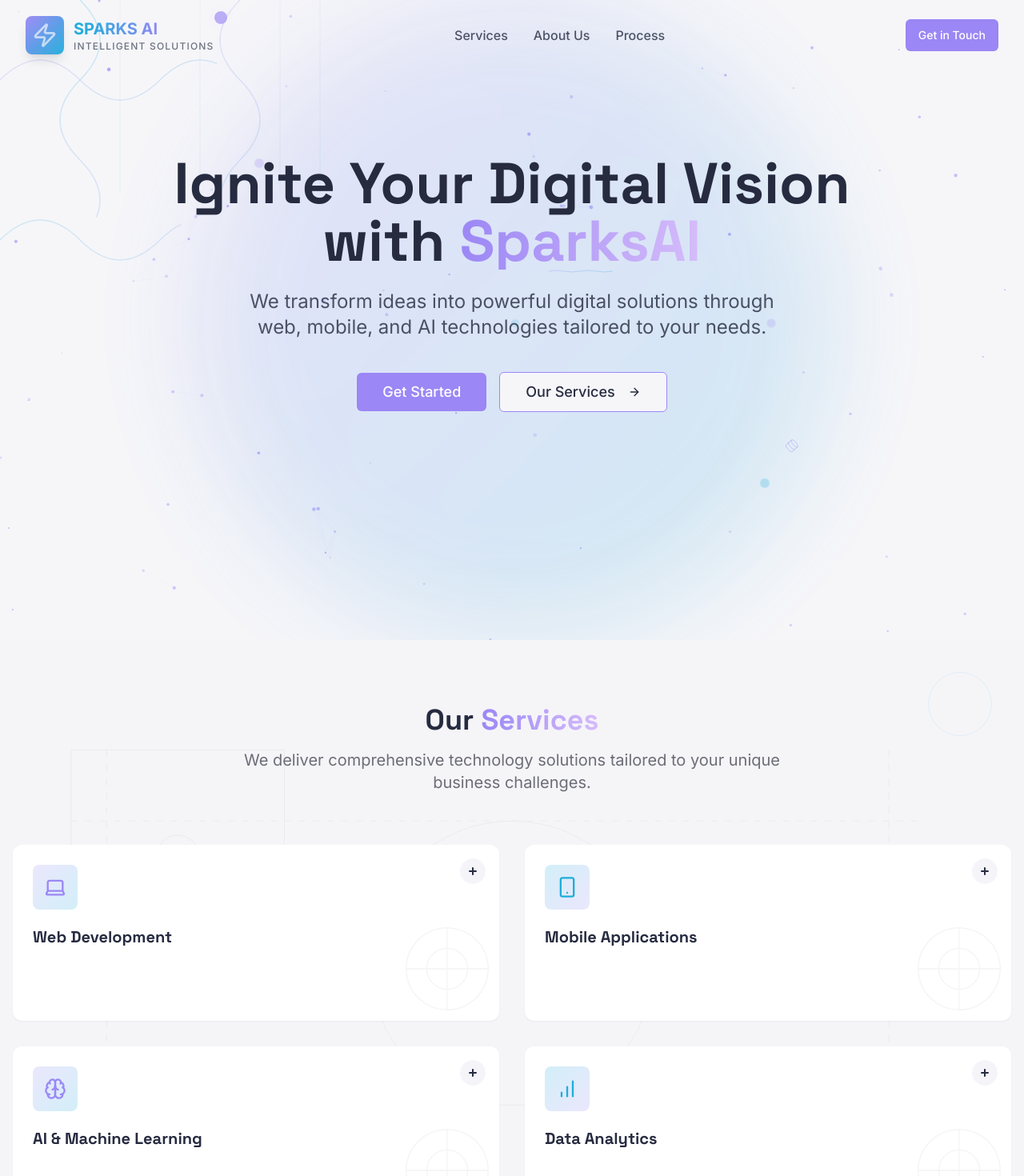
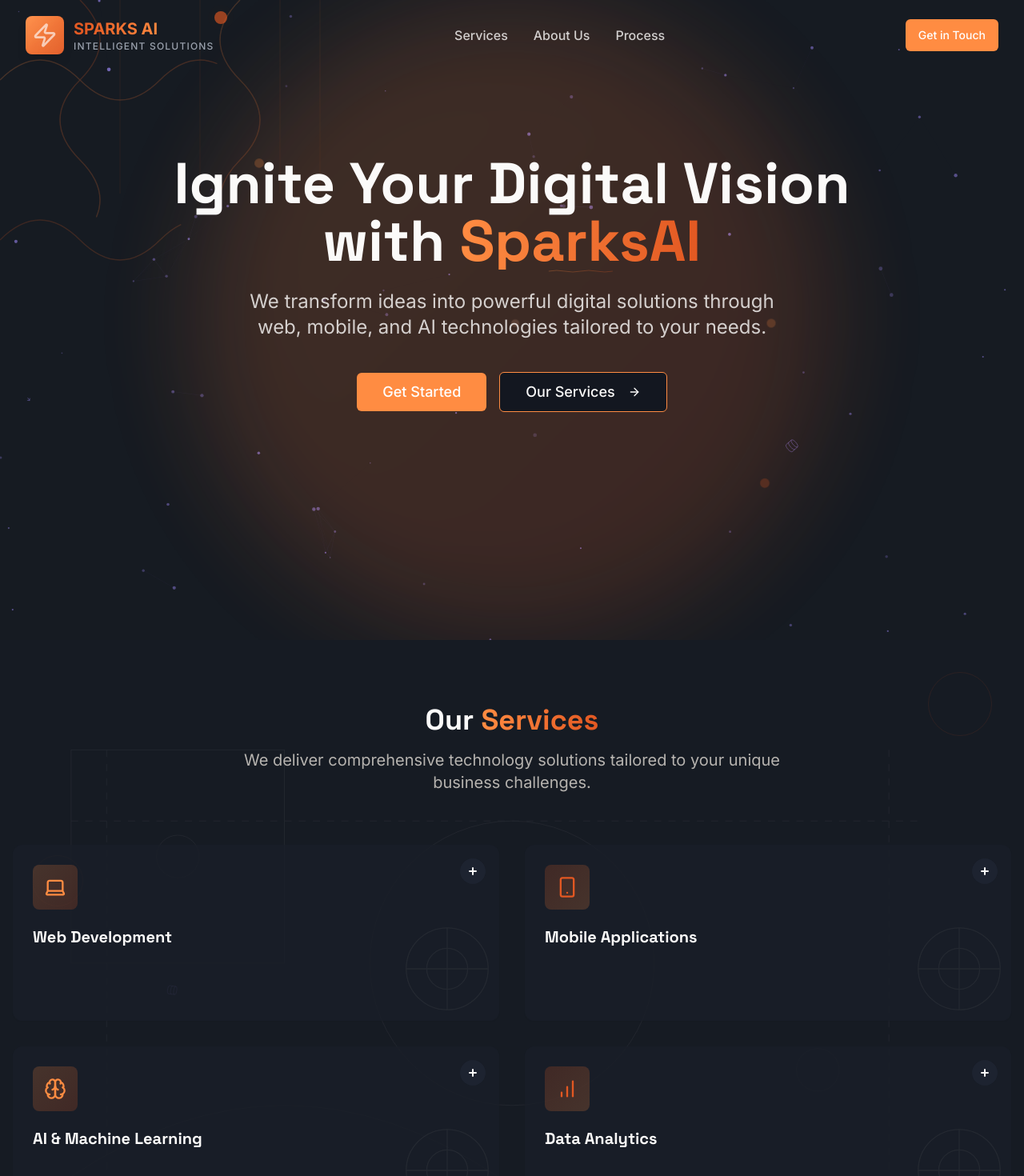
Before and after one commit to Rata-Codes/spark-forge-dynamics, a React (Vite) app: page / in a window 1280 px wide. Shown: the top 1470 px of the page at 80% size. Built offline with nearby package versions, Linux system fonts and the light colour scheme.

Commit message:
Refactor: Implement orange theme for dark mode
Modified color palette to an orange theme, optimized for dark mode, and adjusted component styles to reflect the new theme, enhancing the visual representation of "spark" and "fire."

```diff
--- a/src/components/HeroSection.tsx
+++ b/src/components/HeroSection.tsx
@@ -16,8 +16,8 @@ const HeroSection: React.FC = () => {
                   <path d="M 0 10 Q 50 0 100 10 Q 150 20 200 10 Q 250 0 300 10 Q 350 20 400 10" stroke="url(#sparkline)" strokeWidth="2" fill="none" />
                   <defs>
                     <linearGradient id="sparkline" x1="0%" y1="0%" x2="100%" y2="0%">
-                      <stop offset="0%" stopColor="#9b87f5" />
-                      <stop offset="100%" stopColor="#1EAEDB" />
+                      <stop offset="0%" stopColor="#FF8C42" />
+                      <stop offset="100%" stopColor="#E25822" />
                     </linearGradient>
                   </defs>
                 </svg>
@@ -34,7 +34,7 @@ const HeroSection: React.FC = () => {
           <div className="flex flex-col sm:flex-row justify-center items-center gap-4 animate-fade-in [animation-delay:0.6s] opacity-0">
             <Button size="lg" className="group bg-spark-purple hover:bg-spark-purple/90 text-white px-8 py-6 text-lg relative overflow-hidden">
               <span className="relative z-10">Get Started</span>
-              <span className="absolute inset-0 w-0 bg-gradient-to-r from-spark-purple to-spark-blue group-hover:w-full transition-all duration-500"></span>
+              <span className="absolute inset-0 w-0 bg-gradient-to-r from-spark-purple to-spark-ember group-hover:w-full transition-all duration-500"></span>
             </Button>
             <Button variant="outline" size="lg" className="group border-spark-purple text-foreground hover:bg-spark-purple/10 px-8 py-6 text-lg">
               Our Services
@@ -53,8 +53,8 @@ const HeroSection: React.FC = () => {
               <span className="mt-2 text-sm font-medium">Web Dev</span>
             </div>
             <div className="flex flex-col items-center animate-float [animation-delay:0.3s] group perspective-500">
-              <div className="p-4 bg-gradient-to-br from-card/80 to-card/40 rounded-full shadow-lg backdrop-blur-sm transform transition-all duration-300 group-hover:rotate-y-12 group-hover:shadow-spark-blue/20">
-                <Smartphone className="h-8 w-8 text-spark-blue transform transition-all duration-300 group-hover:scale-110" />
+              <div className="p-4 bg-gradient-to-br from-card/80 to-card/40 rounded-full shadow-lg backdrop-blur-sm transform transition-all duration-300 group-hover:rotate-y-12 group-hover:shadow-spark-ember/20">
+                <Smartphone className="h-8 w-8 text-spark-ember transform transition-all duration-300 group-hover:scale-110" />
               </div>
               <span className="mt-2 text-sm font-medium">Mobile Apps</span>
             </div>
@@ -65,8 +65,8 @@ const HeroSection: React.FC = () => {
               <span className="mt-2 text-sm font-medium">AI Solutions</span>
             </div>
             <div className="flex flex-col items-center animate-float [animation-delay:0.9s] group perspective-500">
-              <div className="p-4 bg-gradient-to-br from-card/80 to-card/40 rounded-full shadow-lg backdrop-blur-sm transform transition-all duration-300 group-hover:rotate-y-12 group-hover:shadow-spark-blue/20">
-                <Laptop className="h-8 w-8 text-spark-blue transform transition-all duration-300 group-hover:scale-110" />
+              <div className="p-4 bg-gradient-to-br from-card/80 to-card/40 rounded-full shadow-lg backdrop-blur-sm transform transition-all duration-300 group-hover:rotate-y-12 group-hover:shadow-spark-ember/20">
+                <Laptop className="h-8 w-8 text-spark-ember transform transition-all duration-300 group-hover:scale-110" />
               </div>
               <span className="mt-2 text-sm font-medium">UI/UX</span>
             </div>
@@ -75,7 +75,7 @@ const HeroSection: React.FC = () => {
       </div>
 
       {/* Background elements */}
-      <div className="absolute top-1/2 left-1/2 w-[800px] h-[800px] -translate-x-1/2 -translate-y-1/2 rounded-full blur-3xl bg-gradient-to-br from-spark-purple/20 to-spark-blue/20 animate-pulse-slow"></div>
+      <div className="absolute top-1/2 left-1/2 w-[800px] h-[800px] -translate-x-1/2 -translate-y-1/2 rounded-full blur-3xl bg-gradient-to-br from-spark-purple/20 to-spark-ember/20 animate-pulse-slow"></div>
 
       {/* Circuit animation background */}
       <div className="absolute inset-0 overflow-hidden z-0 opacity-30">
@@ -121,34 +121,34 @@ const HeroSection: React.FC = () => {
           />
           <defs>
             <linearGradient id="circuit1" x1="0%" y1="0%" x2="100%" y2="0%">
-              <stop offset="0%" stopColor="#9b87f5" />
-              <stop offset="100%" stopColor="#1EAEDB" />
+              <stop offset="0%" stopColor="#FF8C42" />
+              <stop offset="100%" stopColor="#E25822" />
             </linearGradient>
             <linearGradient id="circuit2" x1="0%" y1="0%" x2="0%" y2="100%">
-              <stop offset="0%" stopColor="#1EAEDB" />
-              <stop offset="100%" stopColor="#9b87f5" />
+              <stop offset="0%" stopColor="#E25822" />
+              <stop offset="100%" stopColor="#FF8C42" />
             </linearGradient>
             <linearGradient id="circuit3" x1="0%" y1="0%" x2="0%" y2="100%">
-              <stop offset="0%" stopColor="#9b87f5" />
-              <stop offset="100%" stopColor="#1EAEDB" />
+              <stop offset="0%" stopColor="#FF8C42" />
+              <stop offset="100%" stopColor="#E25822" />
             </linearGradient>
             <linearGradient id="circuit4" x1="0%" y1="0%" x2="100%" y2="0%">
-              <stop offset="0%" stopColor="#1EAEDB" />
-              <stop offset="100%" stopColor="#9b87f5" />
+              <stop offset="0%" stopColor="#E25822" />
+              <stop offset="100%" stopColor="#FF8C42" />
             </linearGradient>
             <linearGradient id="circuit5" x1="0%" y1="0%" x2="0%" y2="100%">
-              <stop offset="0%" stopColor="#9b87f5" />
-              <stop offset="50%" stopColor="#1EAEDB" />
-              <stop offset="100%" stopColor="#9b87f5" />
+              <stop offset="0%" stopColor="#FF8C42" />
+              <stop offset="50%" stopColor="#E25822" />
+              <stop offset="100%" stopColor="#FF8C42" />
             </linearGradient>
           </defs>
         </svg>
 
         {/* Circuit nodes */}
         <div className="absolute top-1/4 left-1/4 w-2 h-2 rounded-full bg-spark-purple/80 shadow-lg shadow-spark-purple/30 circuit-node"></div>
-        <div className="absolute top-3/4 right-1/4 w-2 h-2 rounded-full bg-spark-blue/80 shadow-lg shadow-spark-blue/30 circuit-node" style={{ animationDelay: '0.3s' }}></div>
+        <div className="absolute top-3/4 right-1/4 w-2 h-2 rounded-full bg-spark-ember/80 shadow-lg shadow-spark-ember/30 circuit-node" style={{ animationDelay: '0.3s' }}></div>
         <div className="absolute top-2/4 left-3/4 w-2 h-2 rounded-full bg-spark-purple/80 shadow-lg shadow-spark-purple/30 circuit-node" style={{ animationDelay: '0.6s' }}></div>
-        <div className="absolute top-1/2 left-1/2 w-2 h-2 rounded-full bg-spark-blue/80 shadow-lg shadow-spark-blue/30 circuit-node" style={{ animationDelay: '0.9s' }}></div>
+        <div className="absolute top-1/2 left-1/2 w-2 h-2 rounded-full bg-spark-glow/80 shadow-lg shadow-spark-ember/30 circuit-node" style={{ animationDelay: '0.9s' }}></div>
       </div>
 
       {/* Code-like decoration */}
--- a/src/components/InteractiveServiceCard.tsx
+++ b/src/components/InteractiveServiceCard.tsx
@@ -17,7 +17,7 @@ const InteractiveServiceCard: React.FC<InteractiveServiceCardProps> = ({
   title,
   description,
   features,
-  iconBg = "from-spark-purple/20 to-spark-blue/20",
+  iconBg = "from-spark-purple/20 to-spark-ember/20",
   index
 }) => {
   const [isExpanded, setIsExpanded] = useState(false);
@@ -30,8 +30,8 @@ const InteractiveServiceCard: React.FC<InteractiveServiceCardProps> = ({
     <div
       className={cn(
         "relative rounded-xl transition-all duration-500 ease-in-out overflow-hidden",
-        "bg-white dark:bg-spark-dark/80 shadow-sm hover:shadow-lg",
-        "border border-transparent hover:border-spark-purple/20",
+        "bg-card/80 shadow-sm hover:shadow-lg",
+        "border border-transparent hover:border-spark-purple/30",
         isExpanded ? "h-[340px]" : "h-[220px]",
         "animate-fade-in opacity-0"
       )}
@@ -70,7 +70,7 @@ const InteractiveServiceCard: React.FC<InteractiveServiceCardProps> = ({
           <ul className="text-sm text-muted-foreground space-y-1">
             {features.map((feature, idx) => (
               <li key={idx} className="flex items-center">
-                <span className="mr-2 text-spark-purple">•</span>
+                <span className="mr-2 text-spark-ember">•</span>
                 {feature}
               </li>
             ))}
--- a/src/components/Navbar.tsx
+++ b/src/components/Navbar.tsx
@@ -27,29 +27,29 @@ const Navbar: React.FC = () => {
     <header
       className={`fixed top-0 left-0 w-full z-50 transition-all duration-300 ${
         scrolled
-          ? 'bg-white/90 dark:bg-spark-dark/90 shadow-md backdrop-blur-sm py-3'
+          ? 'bg-spark-coal/90 shadow-md backdrop-blur-sm py-3'
           : 'bg-transparent py-5'
       }`}
     >
       <div className="container flex justify-between items-center">
         <a href="/" className="z-10 flex items-center group">
-          <div className="relative h-12 w-12 overflow-hidden rounded-lg bg-gradient-to-br from-spark-purple to-spark-blue p-2 shadow-lg transition-all duration-300 group-hover:shadow-spark-purple/50">
+          <div className="relative h-12 w-12 overflow-hidden rounded-lg bg-gradient-to-br from-spark-purple to-spark-ember p-2 shadow-lg transition-all duration-300 group-hover:shadow-spark-purple/50">
             <Zap className="h-full w-full text-white animate-pulse" />
-            <div className="absolute inset-0 bg-gradient-to-r from-spark-purple/20 to-spark-blue/20 opacity-0 group-hover:opacity-100 transition-opacity duration-500"></div>
+            <div className="absolute inset-0 bg-gradient-to-r from-spark-purple/20 to-spark-ember/20 opacity-0 group-hover:opacity-100 transition-opacity duration-500"></div>
             <div className="absolute -top-10 -left-10 w-16 h-16 bg-white/10 rounded-full blur-xl animate-spin-slow"></div>
             <div className="absolute -bottom-6 -right-6 w-12 h-12 bg-white/10 rounded-full blur-xl animate-spin-slow animation-delay-700"></div>
           </div>
           <div className="ml-3 relative">
             <div className="font-bold text-xl relative">
-              <span className="bg-gradient-to-r from-spark-purple via-spark-blue to-spark-purple bg-[length:200%_100%] bg-clip-text text-transparent animate-gradient">SPARKS AI</span>
+              <span className="bg-gradient-to-r from-spark-purple via-spark-ember to-spark-purple bg-[length:200%_100%] bg-clip-text text-transparent animate-gradient">SPARKS AI</span>
               <div className="absolute -top-2 -right-4 w-4 h-4">
                 <div className="w-full h-full relative">
-                  <span className="absolute inset-0 block w-full h-full bg-spark-purple/80 rounded-full animate-ping"></span>
-                  <span className="absolute inset-0 block w-full h-full bg-spark-purple rounded-full animate-pulse"></span>
+                  <span className="absolute inset-0 block w-full h-full bg-spark-ember/80 rounded-full animate-ping"></span>
+                  <span className="absolute inset-0 block w-full h-full bg-spark-ember rounded-full animate-pulse"></span>
                 </div>
               </div>
             </div>
-            <div className="text-xs font-medium text-gray-500 dark:text-gray-400 tracking-widest">INTELLIGENT SOLUTIONS</div>
+            <div className="text-xs font-medium text-gray-400 tracking-widest">INTELLIGENT SOLUTIONS</div>
           </div>
         </a>
 
@@ -60,7 +60,7 @@ const Navbar: React.FC = () => {
         </nav>
 
         <div className="hidden md:block">
-          <Button className="bg-spark-purple hover:bg-spark-purple/90 text-white">Get in Touch</Button>
+          <Button className="bg-spark-purple hover:bg-spark-ember text-white transition-colors duration-300">Get in Touch</Button>
         </div>
 
         <button
@@ -72,7 +72,7 @@ const Navbar: React.FC = () => {
 
         {/* Mobile menu */}
         {mobileMenuOpen && (
-          <div className="fixed inset-0 bg-white dark:bg-spark-dark z-[5] flex flex-col items-center justify-center">
+          <div className="fixed inset-0 bg-spark-coal z-[5] flex flex-col items-center justify-center">
             <nav className="flex flex-col items-center space-y-8">
               <a
                 href="#services"
@@ -96,7 +96,7 @@ const Navbar: React.FC = () => {
                 Process
               </a>
               <Button
-                className="bg-spark-purple hover:bg-spark-purple/90 text-white mt-6"
+                className="bg-spark-purple hover:bg-spark-ember text-white mt-6"
                 onClick={() => setMobileMenuOpen(false)}
               >
                 Get in Touch
--- a/src/components/ServicesSection.tsx
+++ b/src/components/ServicesSection.tsx
@@ -15,10 +15,10 @@ const ServicesSection: React.FC = () => {
         'React & Next.js development',
         'API integration'
       ],
-      iconBg: "from-spark-purple/20 to-spark-blue/20"
+      iconBg: "from-spark-purple/20 to-spark-ember/20"
     },
     {
-      icon: <Smartphone className="h-7 w-7 text-spark-blue" />,
+      icon: <Smartphone className="h-7 w-7 text-spark-ember" />,
       title: 'Mobile Applications',
       description: 'Native and cross-platform mobile apps that provide seamless experiences across iOS and Android devices.',
       features: [
@@ -27,7 +27,7 @@ const ServicesSection: React.FC = () => {
         'Mobile UI/UX design',
         'App store submission'
       ],
-      iconBg: "from-spark-blue/20 to-spark-purple/20"
+      iconBg: "from-spark-ember/20 to-spark-purple/20"
     },
     {
       icon: <Brain className="h-7 w-7 text-spark-purple" />,
@@ -39,10 +39,10 @@ const ServicesSection: React.FC = () => {
         'Predictive analytics',
         'Custom AI models'
       ],
-      iconBg: "from-spark-purple/20 to-spark-blue/20"
+      iconBg: "from-spark-purple/20 to-spark-ember/20"
     },
     {
-      icon: <BarChart className="h-7 w-7 text-spark-blue" />,
+      icon: <BarChart className="h-7 w-7 text-spark-ember" />,
       title: 'Data Analytics',
       description: 'Powerful data visualization and analytics tools that help you make informed business decisions.',
       features: [
@@ -51,12 +51,12 @@ const ServicesSection: React.FC = () => {
         'Data visualization',
         'Performance reporting'
       ],
-      iconBg: "from-spark-blue/20 to-spark-purple/20"
+      iconBg: "from-spark-ember/20 to-spark-purple/20"
     }
   ];
 
   return (
-    <section id="services" className="py-20 bg-secondary/50 relative overflow-hidden">
+    <section id="services" className="py-20 bg-secondary/10 relative overflow-hidden">
       {/* Tech-themed background elements */}
       <div className="absolute inset-0 opacity-5 pointer-events-none">
         <svg className="w-full h-full" xmlns="http://www.w3.org/2000/svg" viewBox="0 0 1440 800">
@@ -96,7 +96,7 @@ const ServicesSection: React.FC = () => {
 
       {/* Floating tech elements */}
       <div className="absolute -bottom-16 -left-16 w-32 h-32 border border-spark-purple/10 rounded-full"></div>
-      <div className="absolute top-10 right-10 w-20 h-20 border border-spark-blue/10 rounded-full"></div>
+      <div className="absolute top-10 right-10 w-20 h-20 border border-spark-ember/10 rounded-full"></div>
       <div className="absolute top-1/3 left-10 w-16 h-16 border border-spark-purple/10 rounded-full"></div>
     </section>
   );
--- a/src/index.css
+++ b/src/index.css
@@ -1,4 +1,3 @@
-
 @tailwind base;
 @tailwind components;
 @tailwind utilities;
@@ -7,83 +6,44 @@
 
 @layer base {
   :root {
-    --background: 240 20% 97%;
-    --foreground: 230 25% 20%;
+    --background: 220 25% 10%;
+    --foreground: 30 25% 98%;
 
-    --card: 0 0% 100%;
-    --card-foreground: 230 25% 20%;
+    --card: 220 25% 13%;
+    --card-foreground: 30 25% 98%;
 
-    --popover: 0 0% 100%;
-    --popover-foreground: 230 25% 20%;
+    --popover: 220 25% 13%;
+    --popover-foreground: 30 25% 98%;
 
-    --primary: 255 70% 75%;
-    --primary-foreground: 255 10% 98%;
+    --primary: 20 90% 60%;
+    --primary-foreground: 30 10% 98%;
 
-    --secondary: 240 20% 96%;
-    --secondary-foreground: 230 25% 20%;
+    --secondary: 220 25% 16%;
+    --secondary-foreground: 30 25% 98%;
 
-    --muted: 240 15% 90%;
-    --muted-foreground: 240 5% 45%;
+    --muted: 220 25% 18%;
+    --muted-foreground: 30 5% 70%;
 
-    --accent: 261 75% 75%;
-    --accent-foreground: 255 10% 98%;
+    --accent: 25 90% 60%;
+    --accent-foreground: 30 10% 98%;
 
     --destructive: 0 84.2% 60.2%;
     --destructive-foreground: 210 40% 98%;
 
-    --border: 214.3 31.8% 91.4%;
-    --input: 214.3 31.8% 91.4%;
-    --ring: 222.2 84% 40%;
+    --border: 220 25% 16%;
+    --input: 220 25% 16%;
+    --ring: 25 70% 65%;
 
     --radius: 0.5rem;
 
-    --sidebar-background: 0 0% 98%;
-    --sidebar-foreground: 240 5.3% 26.1%;
-    --sidebar-primary: 240 5.9% 10%;
-    --sidebar-primary-foreground: 0 0% 98%;
-    --sidebar-accent: 240 4.8% 95.9%;
-    --sidebar-accent-foreground: 240 5.9% 10%;
-    --sidebar-border: 220 13% 91%;
-    --sidebar-ring: 217.2 91.2% 59.8%;
-  }
-
-  .dark {
-    --background: 230 25% 12%;
-    --foreground: 210 40% 98%;
-
-    --card: 230 25% 15%;
-    --card-foreground: 210 40% 98%;
-
-    --popover: 230 25% 15%;
-    --popover-foreground: 210 40% 98%;
-
-    --primary: 255 70% 75%;
-    --primary-foreground: 255 10% 98%;
-
-    --secondary: 230 25% 18%;
-    --secondary-foreground: 210 40% 98%;
-
-    --muted: 230 25% 20%;
-    --muted-foreground: 240 5% 65%;
-
-    --accent: 261 75% 75%;
-    --accent-foreground: 255 10% 98%;
-
-    --destructive: 0 62.8% 30.6%;
-    --destructive-foreground: 210 40% 98%;
-
-    --border: 230 25% 18%;
-    --input: 230 25% 18%;
-    --ring: 255 70% 75%;
-
-    --sidebar-background: 240 5.9% 10%;
-    --sidebar-foreground: 240 4.8% 95.9%;
-    --sidebar-primary: 224.3 76.3% 48%;
+    --sidebar-background: 220 25% 10%;
+    --sidebar-foreground: 30 4.8% 95.9%;
+    --sidebar-primary: 25 90% 65%;
     --sidebar-primary-foreground: 0 0% 100%;
-    --sidebar-accent: 240 3.7% 15.9%;
-    --sidebar-accent-foreground: 240 4.8% 95.9%;
-    --sidebar-border: 240 3.7% 15.9%;
-    --sidebar-ring: 217.2 91.2% 59.8%;
+    --sidebar-accent: 220 3.7% 15.9%;
+    --sidebar-accent-foreground: 30 4.8% 95.9%;
+    --sidebar-border: 220 3.7% 15.9%;
+    --sidebar-ring: 25 91.2% 65.8%;
   }
 }
 
@@ -104,13 +64,13 @@
 }
 
 .animated-gradient {
-  background: linear-gradient(-45deg, #9b87f5, #D6BCFA, #1EAEDB, #8B5CF6);
+  background: linear-gradient(-45deg, #FF8C42, #FFD6BA, #FF5733, #E25822);
   background-size: 400% 400%;
   animation: gradient-flow 15s ease infinite;
 }
 
 .text-gradient {
-  background: linear-gradient(90deg, #9b87f5, #D6BCFA);
+  background: linear-gradient(90deg, #FF8C42, #E25822);
   -webkit-background-clip: text;
   background-clip: text;
   -webkit-text-fill-color: transparent;
--- a/src/pages/Index.tsx
+++ b/src/pages/Index.tsx
@@ -1,5 +1,5 @@
 
-import React from "react";
+import React, { useEffect } from "react";
 import ParticlesBackground from "@/components/ParticlesBackground";
 import TechParticles from "@/components/TechParticles";
 import Navbar from "@/components/Navbar";
@@ -11,8 +11,13 @@ import FooterSection from "@/components/FooterSection";
 import ScrollToTop from "@/components/ScrollToTop";
 
 const Index = () => {
+  // Force dark mode
+  useEffect(() => {
+    document.documentElement.classList.add('dark');
+  }, []);
+
   return (
-    <div className="relative min-h-screen">
+    <div className="relative min-h-screen bg-spark-coal text-foreground">
       {/* Particles background animation */}
       <ParticlesBackground />
 
```
Also changed, not shown: src/components/WorkProcess.tsx (+4 -4 lines), tailwind.config.ts (+6 -3 lines).
